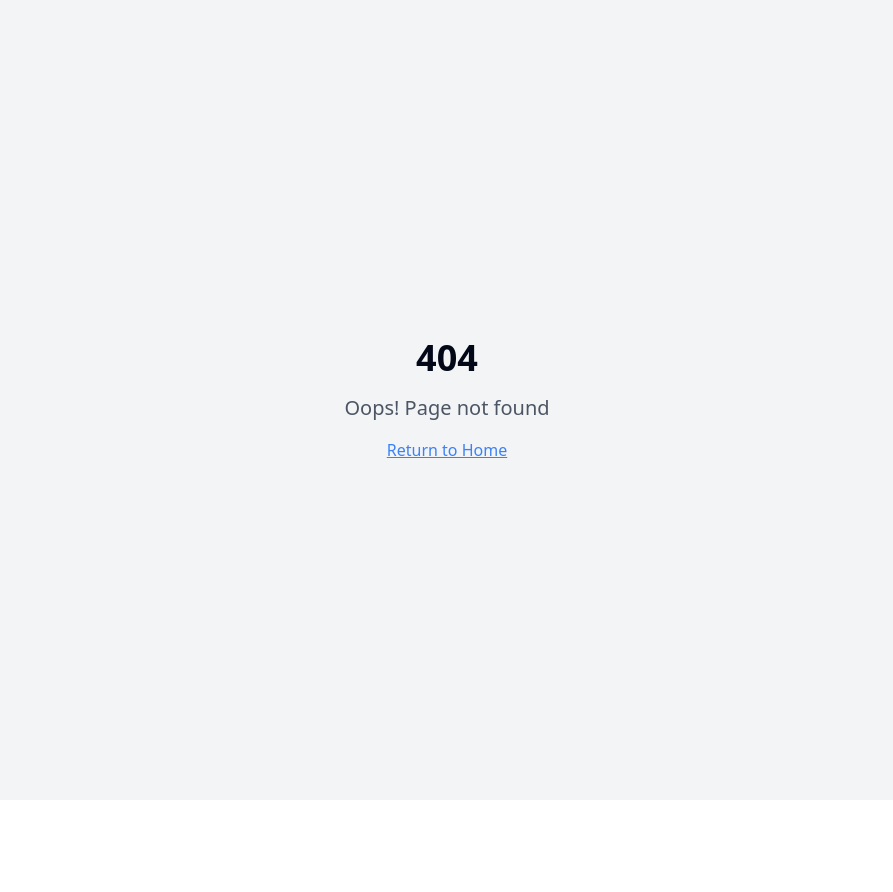
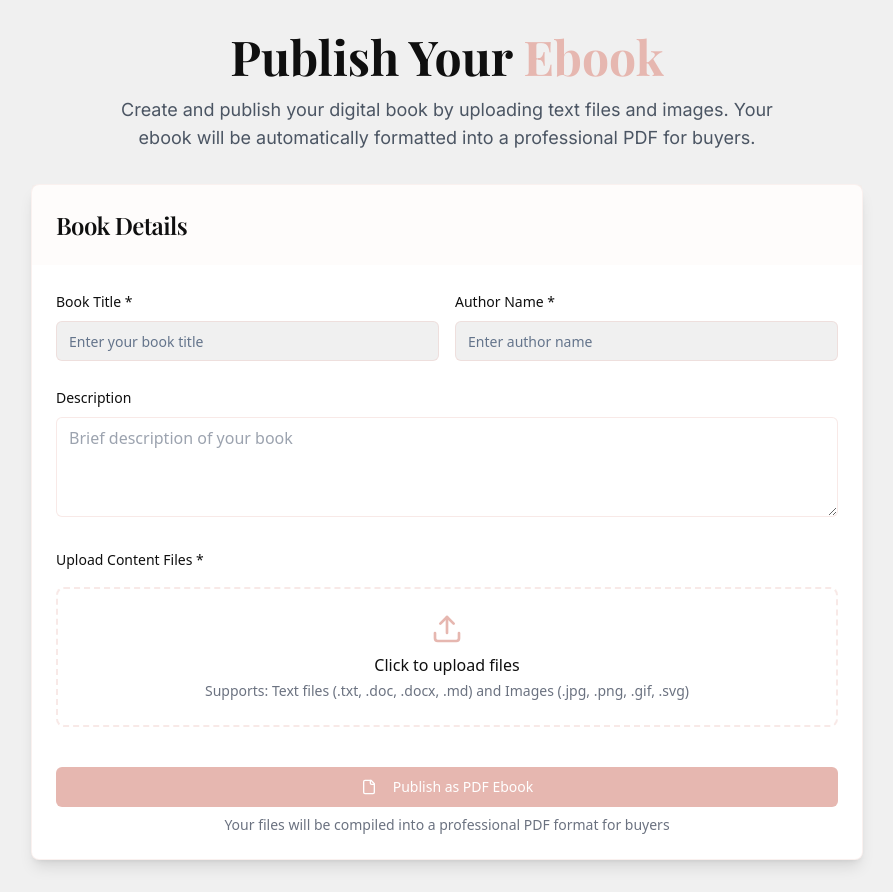
Before and after one commit to satoukon/nadines-ebook-haven, a React (Vite) app: page /publish in a window 1280 px wide. Before the commit this address had no page. Shown: the whole page, without its empty margins (193-1086 px from the left). Before the commit the page ends 800 px from the top, so only its background shows below. Built offline with nearby package versions, Linux system fonts and the light colour scheme.

Commit message:
Add publishing page and color implementation
Implement a publishing page to accept text and image files for ebook creation, generating a PDF output. Also, apply the previously requested color scheme.

```diff
--- a/src/App.tsx
+++ b/src/App.tsx
@@ -9,6 +9,7 @@ import Shop from "./pages/Shop";
 import ProductDetail from "./pages/ProductDetail";
 import Checkout from "./pages/Checkout";
 import OrderConfirmation from "./pages/OrderConfirmation";
+import Publishing from "./pages/Publishing";
 import NotFound from "./pages/NotFound";
 
 const queryClient = new QueryClient();
@@ -25,6 +26,7 @@ const App = () => (
           <Route path="/book/:id" element={<ProductDetail />} />
           <Route path="/checkout" element={<Checkout />} />
           <Route path="/order-confirmation" element={<OrderConfirmation />} />
+          <Route path="/publish" element={<Publishing />} />
           {/* ADD ALL CUSTOM ROUTES ABOVE THE CATCH-ALL "*" ROUTE */}
           <Route path="*" element={<NotFound />} />
         </Routes>
--- /dev/null
+++ b/src/pages/Publishing.tsx
@@ -0,0 +1,258 @@
+
+import React, { useState } from 'react';
+import { Button } from '@/components/ui/button';
+import { Card, CardContent, CardHeader, CardTitle } from '@/components/ui/card';
+import { Input } from '@/components/ui/input';
+import { Label } from '@/components/ui/label';
+import { Upload, FileText, Image as ImageIcon, File, X } from 'lucide-react';
+import { useToast } from '@/hooks/use-toast';
+
+interface UploadedFile {
+  file: File;
+  id: string;
+  type: 'text' | 'image';
+  preview?: string;
+}
+
+const Publishing = () => {
+  const [title, setTitle] = useState('');
+  const [author, setAuthor] = useState('');
+  const [description, setDescription] = useState('');
+  const [uploadedFiles, setUploadedFiles] = useState<UploadedFile[]>([]);
+  const [isProcessing, setIsProcessing] = useState(false);
+  const { toast } = useToast();
+
+  const handleFileUpload = (event: React.ChangeEvent<HTMLInputElement>) => {
+    const files = Array.from(event.target.files || []);
+
+    files.forEach((file) => {
+      const fileType = file.type.startsWith('image/') ? 'image' : 'text';
+      const id = Date.now().toString() + Math.random().toString(36).substr(2, 9);
+
+      if (fileType === 'image') {
+        const reader = new FileReader();
+        reader.onload = (e) => {
+          const newFile: UploadedFile = {
+            file,
+            id,
+            type: fileType,
+            preview: e.target?.result as string
+          };
+          setUploadedFiles(prev => [...prev, newFile]);
+        };
+        reader.readAsDataURL(file);
+      } else {
+        const newFile: UploadedFile = {
+          file,
+          id,
+          type: fileType
+        };
+        setUploadedFiles(prev => [...prev, newFile]);
+      }
+    });
+
+    // Reset the input
+    event.target.value = '';
+  };
+
+  const removeFile = (id: string) => {
+    setUploadedFiles(prev => prev.filter(file => file.id !== id));
+  };
+
+  const handlePublish = async () => {
+    if (!title || !author || uploadedFiles.length === 0) {
+      toast({
+        title: "Missing Information",
+        description: "Please fill in all required fields and upload at least one file.",
+        variant: "destructive"
+      });
+      return;
+    }
+
+    setIsProcessing(true);
+
+    // Simulate PDF generation process
+    setTimeout(() => {
+      toast({
+        title: "Ebook Published Successfully!",
+        description: `"${title}" has been processed and is now available for purchase as a PDF.`,
+      });
+      setIsProcessing(false);
+
+      // Reset form
+      setTitle('');
+      setAuthor('');
+      setDescription('');
+      setUploadedFiles([]);
+    }, 3000);
+  };
+
+  const acceptedFileTypes = [
+    '.txt', '.doc', '.docx', '.md', '.rtf',
+    '.jpg', '.jpeg', '.png', '.gif', '.webp', '.svg'
+  ].join(',');
+
+  return (
+    <div className="min-h-screen bg-background py-8 px-4">
+      <div className="container mx-auto max-w-4xl">
+        <div className="text-center mb-8">
+          <h1 className="font-playfair text-4xl md:text-5xl font-bold text-contrast mb-4">
+            Publish Your <span className="text-primary">Ebook</span>
+          </h1>
+          <p className="font-inter text-lg text-gray-600 max-w-2xl mx-auto">
+            Create and publish your digital book by uploading text files and images.
+            Your ebook will be automatically formatted into a professional PDF for buyers.
+          </p>
+        </div>
+
+        <Card className="border-primary/20 shadow-lg">
+          <CardHeader className="bg-primary/5">
+            <CardTitle className="font-playfair text-2xl text-contrast">
+              Book Details
+            </CardTitle>
+          </CardHeader>
+          <CardContent className="p-6 space-y-6">
+            {/* Basic Information */}
+            <div className="grid md:grid-cols-2 gap-4">
+              <div className="space-y-2">
+                <Label htmlFor="title" className="text-contrast font-medium">
+                  Book Title *
+                </Label>
+                <Input
+                  id="title"
+                  value={title}
+                  onChange={(e) => setTitle(e.target.value)}
+                  placeholder="Enter your book title"
+                  className="border-primary/30 focus:border-primary"
+                />
+              </div>
+              <div className="space-y-2">
+                <Label htmlFor="author" className="text-contrast font-medium">
+                  Author Name *
+                </Label>
+                <Input
+                  id="author"
+                  value={author}
+                  onChange={(e) => setAuthor(e.target.value)}
+                  placeholder="Enter author name"
+                  className="border-primary/30 focus:border-primary"
+                />
+              </div>
+            </div>
+
+            <div className="space-y-2">
+              <Label htmlFor="description" className="text-contrast font-medium">
+                Description
+              </Label>
+              <textarea
+                id="description"
+                value={description}
+                onChange={(e) => setDescription(e.target.value)}
+                placeholder="Brief description of your book"
+                className="w-full min-h-[100px] px-3 py-2 border border-primary/30 rounded-md focus:outline-none focus:ring-2 focus:ring-primary focus:border-primary resize-vertical"
+              />
+            </div>
+
+            {/* File Upload */}
+            <div className="space-y-4">
+              <Label className="text-contrast font-medium">
+                Upload Content Files *
+              </Label>
+              <div className="border-2 border-dashed border-primary/30 rounded-lg p-6 text-center hover:border-primary/50 transition-colors">
+                <input
+                  type="file"
+                  multiple
+                  accept={acceptedFileTypes}
+                  onChange={handleFileUpload}
+                  className="hidden"
+                  id="file-upload"
+                />
+                <label htmlFor="file-upload" className="cursor-pointer">
+                  <Upload className="h-8 w-8 text-primary mx-auto mb-2" />
+                  <p className="text-contrast font-medium mb-1">
+                    Click to upload files
+                  </p>
+                  <p className="text-sm text-gray-500">
+                    Supports: Text files (.txt, .doc, .docx, .md) and Images (.jpg, .png, .gif, .svg)
+                  </p>
+                </label>
+              </div>
+
+              {/* Uploaded Files Display */}
+              {uploadedFiles.length > 0 && (
+                <div className="space-y-3">
+                  <h3 className="font-medium text-contrast">Uploaded Files:</h3>
+                  <div className="grid gap-3">
+                    {uploadedFiles.map((uploadedFile) => (
+                      <div
+                        key={uploadedFile.id}
+                        className="flex items-center gap-3 p-3 bg-secondary/20 rounded-lg border border-secondary/30"
+                      >
+                        {uploadedFile.type === 'image' ? (
+                          <div className="flex items-center gap-3 flex-1">
+                            <ImageIcon className="h-5 w-5 text-primary" />
+                            {uploadedFile.preview && (
+                              <img
+                                src={uploadedFile.preview}
+                                alt="Preview"
+                                className="h-10 w-10 object-cover rounded"
+                              />
+                            )}
+                            <span className="text-sm text-contrast">
+                              {uploadedFile.file.name}
+                            </span>
+                          </div>
+                        ) : (
+                          <div className="flex items-center gap-3 flex-1">
+                            <FileText className="h-5 w-5 text-primary" />
+                            <span className="text-sm text-contrast">
+                              {uploadedFile.file.name}
+                            </span>
+                          </div>
+                        )}
+                        <Button
+                          variant="ghost"
+                          size="sm"
+                          onClick={() => removeFile(uploadedFile.id)}
+                          className="text-red-500 hover:text-red-700"
+                        >
+                          <X className="h-4 w-4" />
+                        </Button>
+                      </div>
+                    ))}
+                  </div>
+                </div>
+              )}
+            </div>
+
+            {/* Publish Button */}
+            <div className="pt-4">
+              <Button
+                onClick={handlePublish}
+                disabled={isProcessing}
+                className="w-full bg-primary hover:bg-primary/90 text-white font-medium py-3"
+              >
+                {isProcessing ? (
+                  <>
+                    <File className="h-4 w-4 mr-2 animate-spin" />
+                    Processing Your Ebook...
+                  </>
+                ) : (
+                  <>
+                    <File className="h-4 w-4 mr-2" />
+                    Publish as PDF Ebook
+                  </>
+                )}
+              </Button>
+              <p className="text-sm text-gray-500 text-center mt-2">
+                Your files will be compiled into a professional PDF format for buyers
+              </p>
+            </div>
+          </CardContent>
+        </Card>
+      </div>
+    </div>
+  );
+};
+
+export default Publishing;
--- a/tailwind.config.ts
+++ b/tailwind.config.ts
@@ -1,4 +1,3 @@
-
 import type { Config } from "tailwindcss";
 
 export default {
@@ -23,16 +22,21 @@ export default {
 				border: 'hsl(var(--border))',
 				input: 'hsl(var(--input))',
 				ring: 'hsl(var(--ring))',
-				background: 'hsl(var(--background))',
+				background: '#F0F0F0',
 				foreground: 'hsl(var(--foreground))',
 				primary: {
-					DEFAULT: '#ba8c63',
+					DEFAULT: '#E6B7B0',
 					foreground: '#ffffff'
 				},
 				secondary: {
-					DEFAULT: 'hsl(var(--secondary))',
+					DEFAULT: '#F9C5D1',
 					foreground: 'hsl(var(--secondary-foreground))'
 				},
+				accent: {
+					DEFAULT: '#EAC8C4',
+					foreground: 'hsl(var(--accent-foreground))'
+				},
+				contrast: '#0F0F0F',
 				destructive: {
 					DEFAULT: 'hsl(var(--destructive))',
 					foreground: 'hsl(var(--destructive-foreground))'
@@ -40,10 +44,6 @@ export default {
 				muted: {
 					DEFAULT: 'hsl(var(--muted))',
 					foreground: 'hsl(var(--muted-foreground))'
-				},
-				accent: {
-					DEFAULT: 'hsl(var(--accent))',
-					foreground: 'hsl(var(--accent-foreground))'
 				},
 				popover: {
 					DEFAULT: 'hsl(var(--popover))',
@@ -63,9 +63,9 @@ export default {
 					border: 'hsl(var(--sidebar-border))',
 					ring: 'hsl(var(--sidebar-ring))'
 				},
-				// Custom brand colors
+				// Keep existing brand colors for compatibility
 				brand: {
-					primary: '#ba8c63',
+					primary: '#E6B7B0',
 					cream: '#f8f6f3',
 					beige: '#f1ede8',
 					'warm-brown': '#8b6f47'
```
